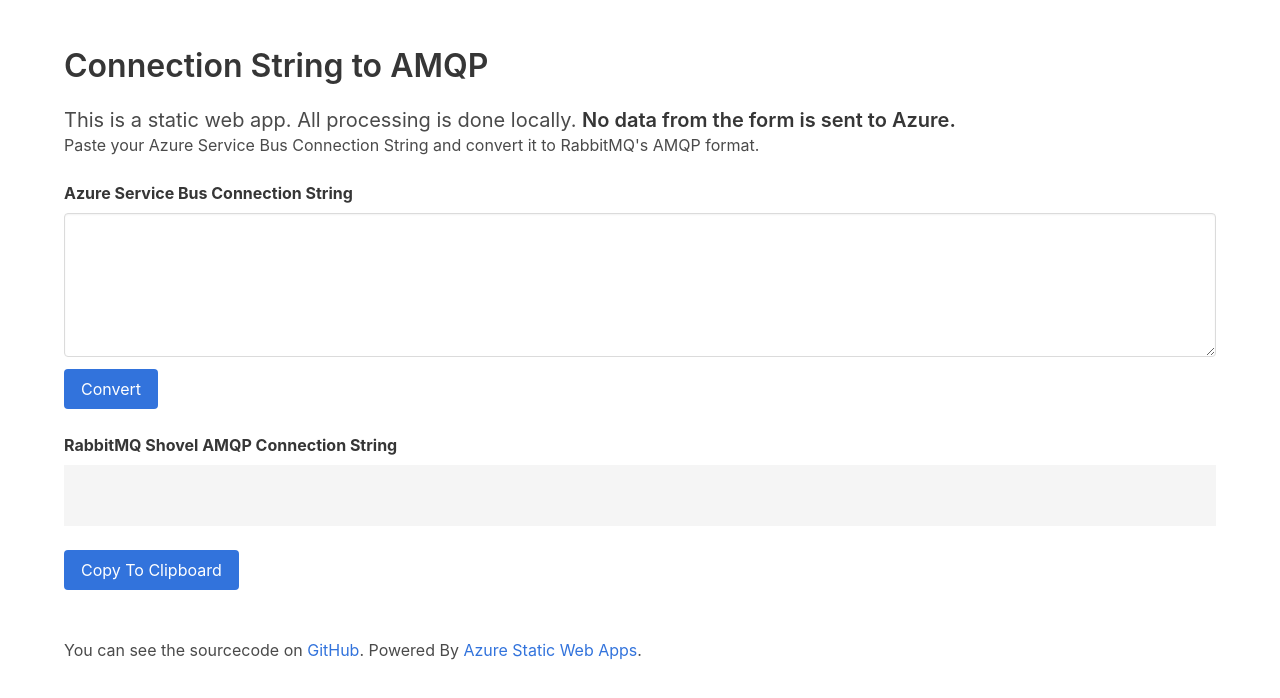
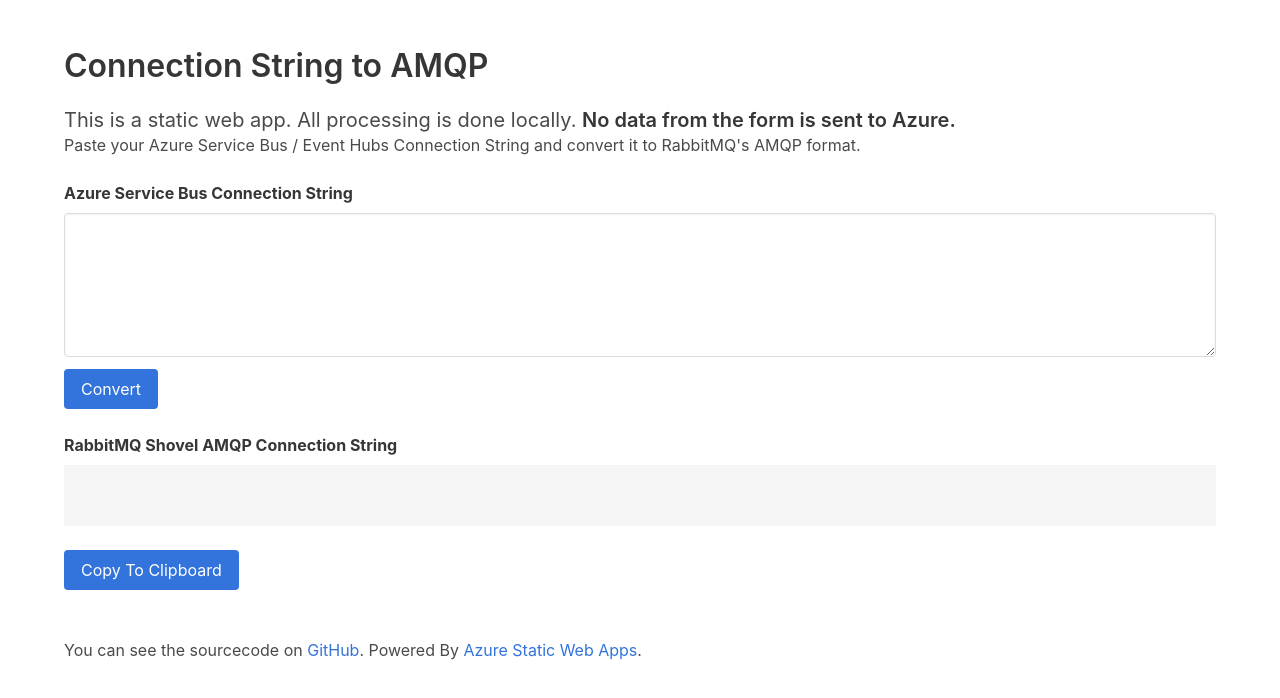
Before and after one commit to videlalvaro/connstring_to_amqp, a plain HTML site: page index.html in a window 1280 px wide. Drawn offline with Linux system fonts and the light colour scheme.

Commit message:
Adds Event Hubs support mention

```diff
--- a/index.html
+++ b/index.html
@@ -22,7 +22,7 @@
       </div>
       <div>
         <h2>
-          Paste your Azure Service Bus Connection String and convert it to RabbitMQ's AMQP format.
+          Paste your Azure Service Bus / Event Hubs Connection String and convert it to RabbitMQ's AMQP format.
         </h2>
       </div>
       <br>
```
